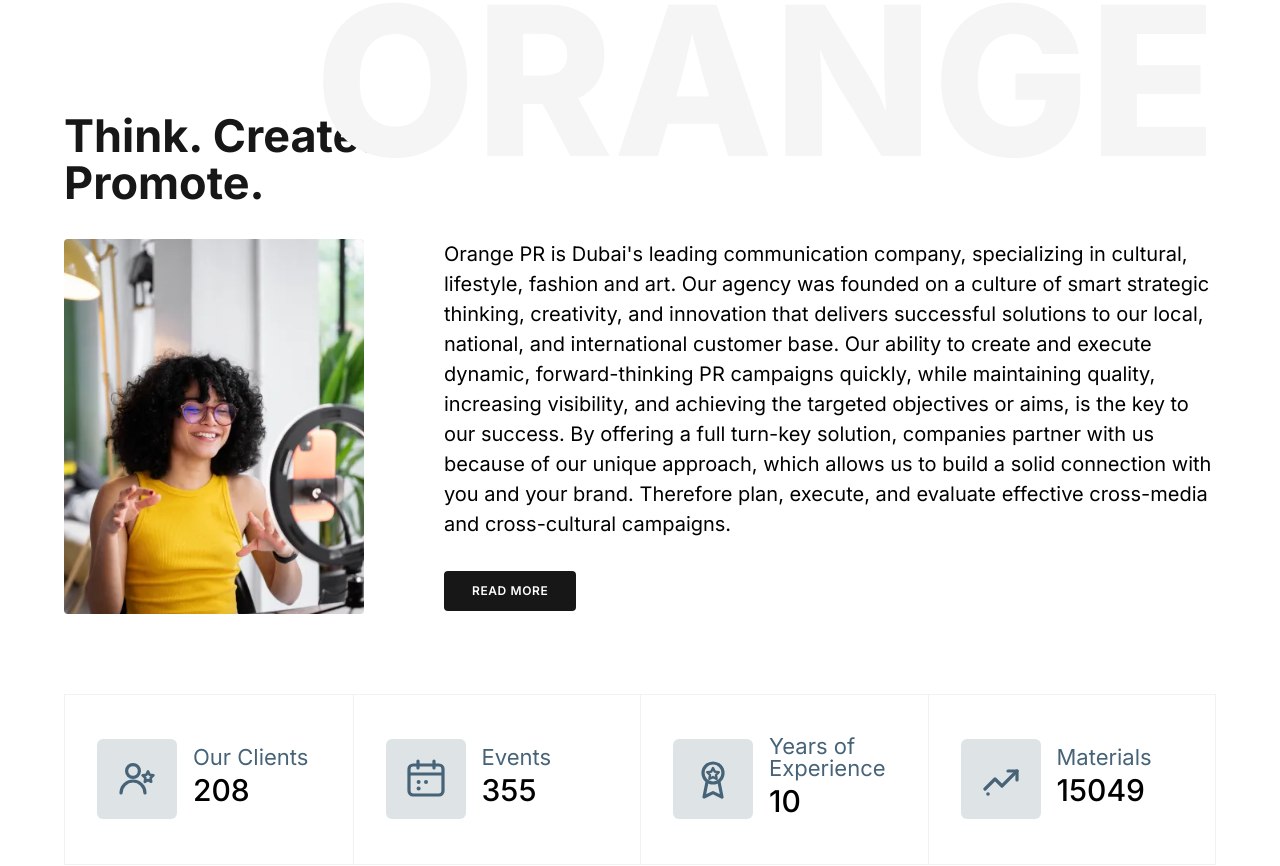
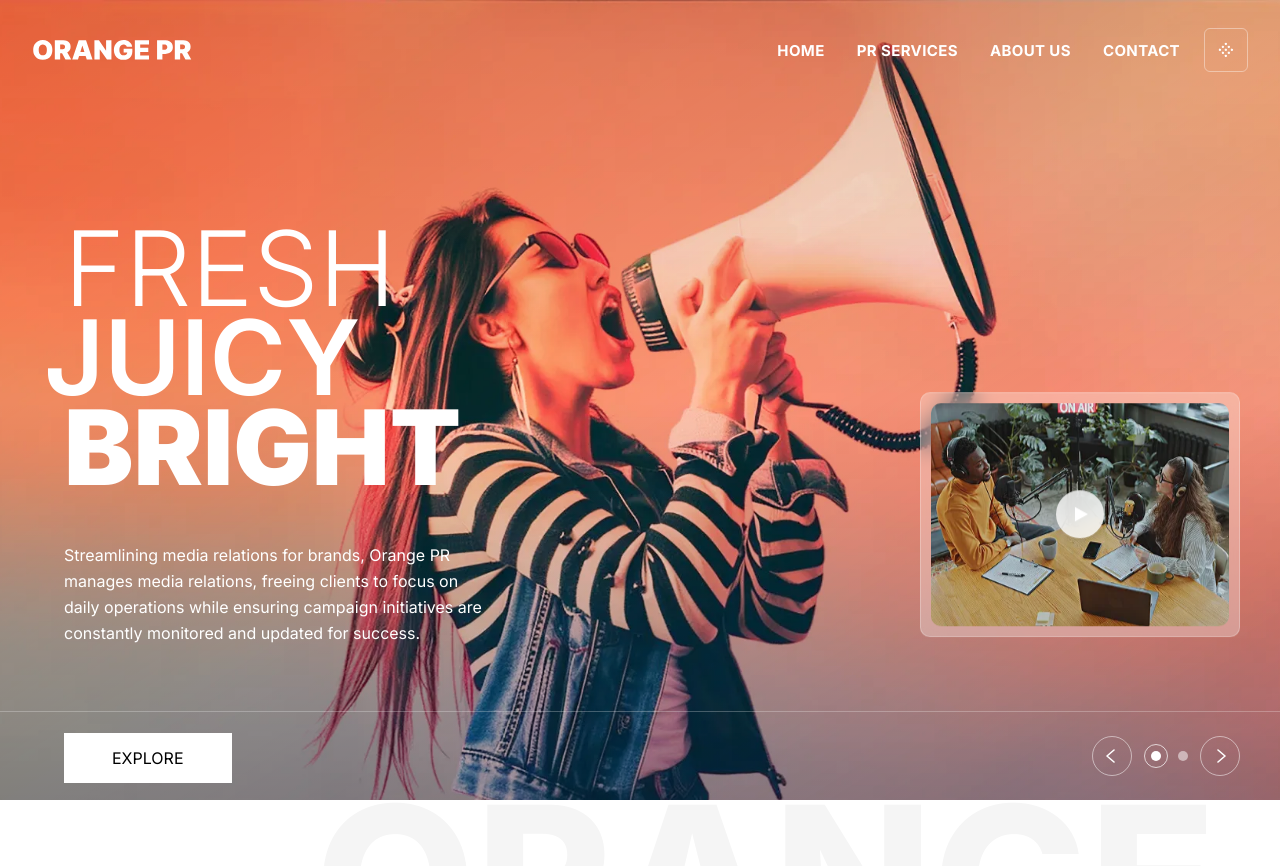
Before and after one commit to iamJayasurya/orange, a Next.js app: page / in a window 1280 px wide. Shown: the top 866 px of the page. Built offline with nearby package versions, Linux system fonts and the light colour scheme.

Commit message:
page.tsx updation - SURYA

```diff
--- a/app/globals.css
+++ b/app/globals.css
@@ -23,4 +23,7 @@
   background: var(--background);
   color: var(--foreground);
   font-family:"Inter";
+  width: 100%;
+  margin: 0;
+  overflow-x: hidden;
 }
--- a/app/page.tsx
+++ b/app/page.tsx
@@ -11,16 +11,16 @@
 export default function Home() {
   return (
     <div>
-        {/* <Header/> */}
+        <Header/>
       <main>
-        {/* <HeroSection/> */}
+        <HeroSection/>
         <AboutSection/>
         <WhatWeDoCarousel/>
         <WhyChooseSection/>
-        {/* <HomeTestimonials/> */}
-        {/* <Contactform/> */}
+        <HomeTestimonials/>
+        <Contactform/>
       </main>
-      {/* <Footer/> */}
+      <Footer/>
     </div>
   );
 }
```
